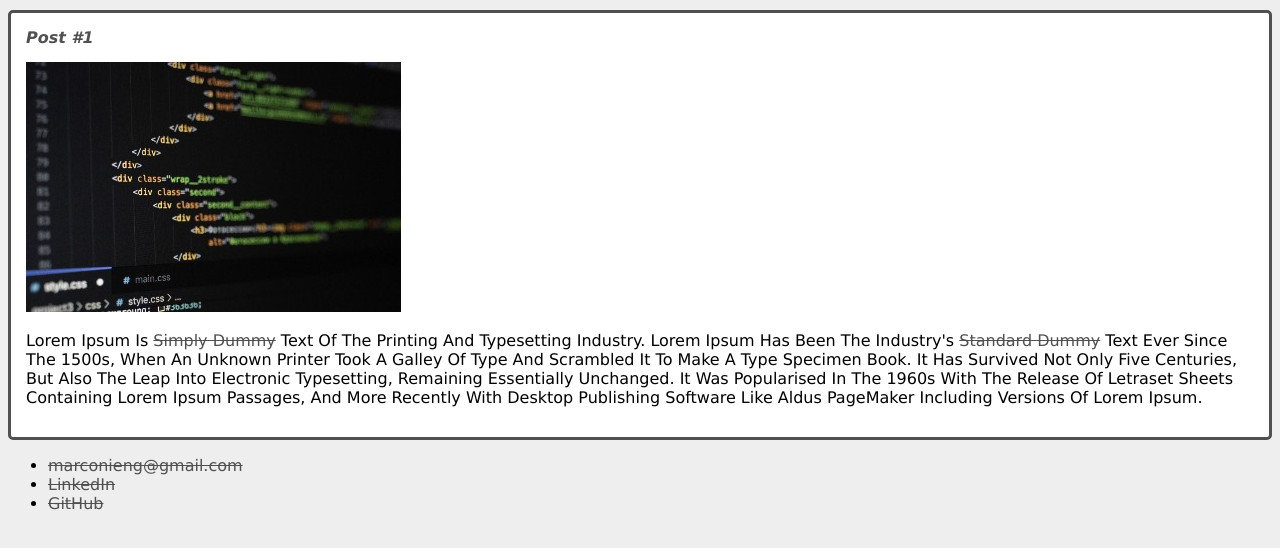
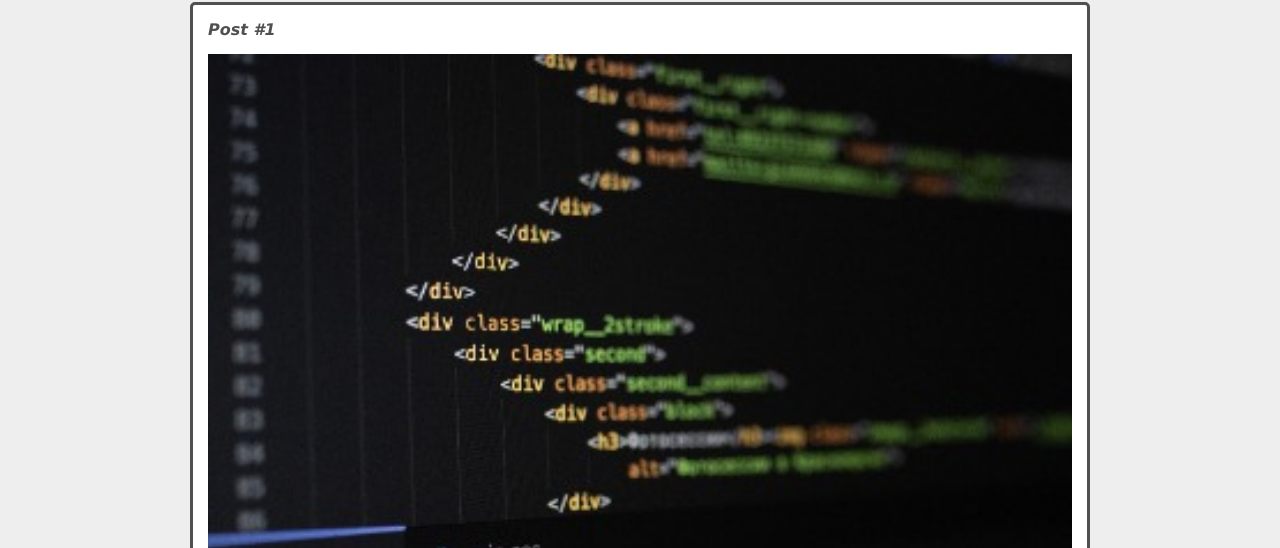
Before and after one commit to Marc-Web/projeto-criando-um-site-pessoal, a plain HTML site: page index.html in a window 1280 px wide. Shown: the part 252-800 px from the top of the page. Drawn offline with Linux system fonts and the light colour scheme.

Commit message:
Delimitando dimensões dos elementos e alinhando o conteúdo, e atualizando o README

```diff
--- a/index.html
+++ b/index.html
@@ -43,7 +43,7 @@
       </article>
     </section>
     <footer>
-      <ul>
+      <ul class="contacts_list">
         <li>
           <a href="mailto: marconieng@gmail.com">marconieng@gmail.com</a>
         </li>
--- a/style.css
+++ b/style.css
@@ -1,6 +1,8 @@
 body {
   background-color: #eee;
   font-family: Verdana;
+  max-width: 900px;
+  margin: auto;
 }
 
 .photo {
@@ -43,8 +45,19 @@ a {
   margin: 0;
   margin-bottom: 15px;
   text-transform: capitalize;
+  text-align: justify;
 }
 
 .post_image {
   margin-bottom: 15px;
+  width: 100%;
 }
+
+.contacts_list {
+  list-style-type: none;
+  padding-left: 15px;
+}
+
+.contacts_list li a {
+  text-decoration: none;
+}
```
Also changed, not shown: 1 other file.
